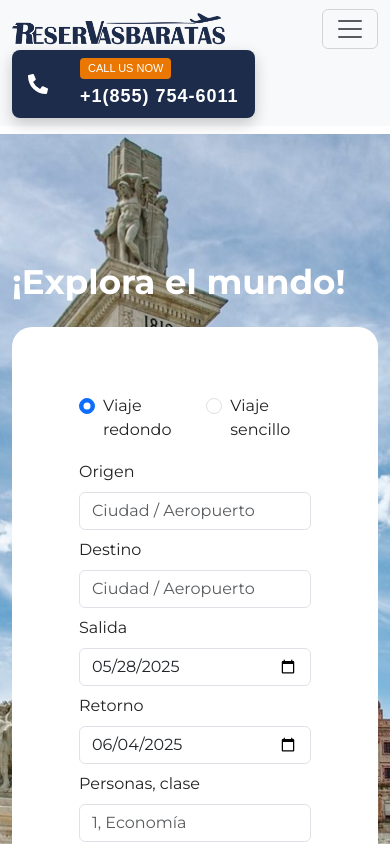
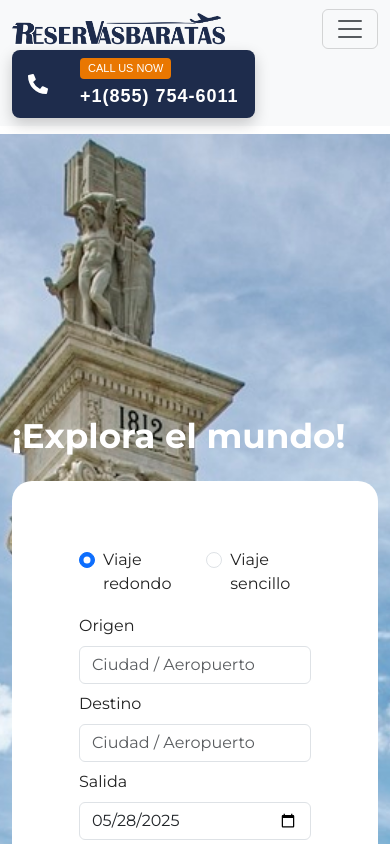
Before and after one commit to acedeveloper-byte/reservasbaratas.com, a Next.js app: page / in a window 390 px wide. Shown: the top 844 px of the page. Built offline with nearby package versions, Linux system fonts and the light colour scheme; a web font is replaced by a local one.

Commit message:
added changes

```diff
--- a/styles/globals.css
+++ b/styles/globals.css
@@ -461,11 +461,9 @@ footer a {
 
 
 @media (max-width: 768px) {
-.engine {
-          padding-top: 113px;
-}
+
 .home-poster-bg {
-height: 100vh;
+height: 150vh;
 
 }
 }
```
